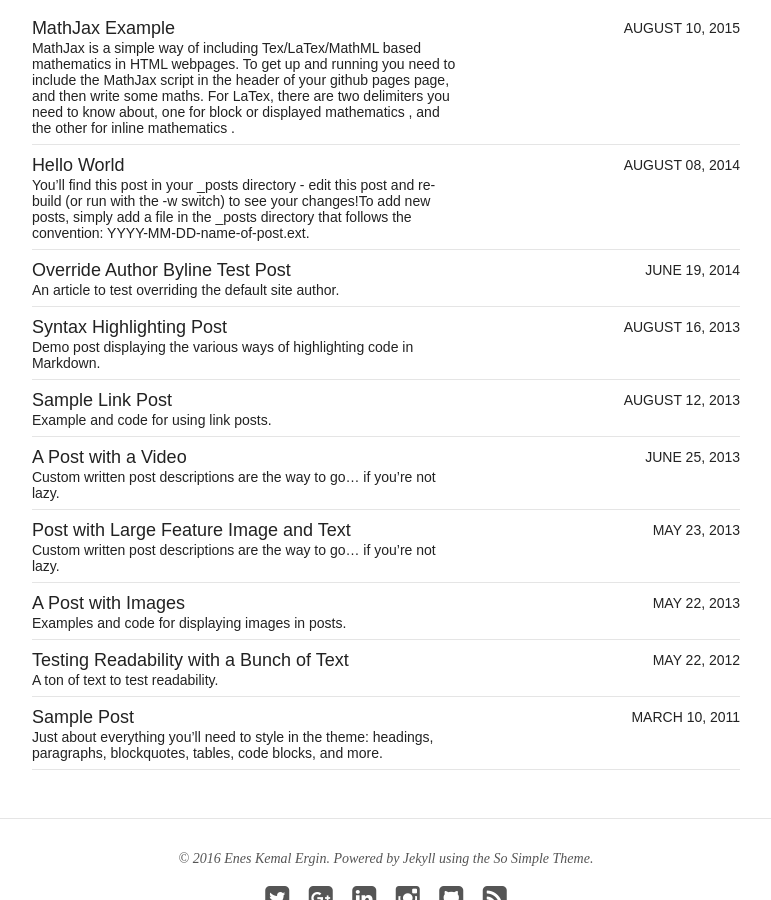
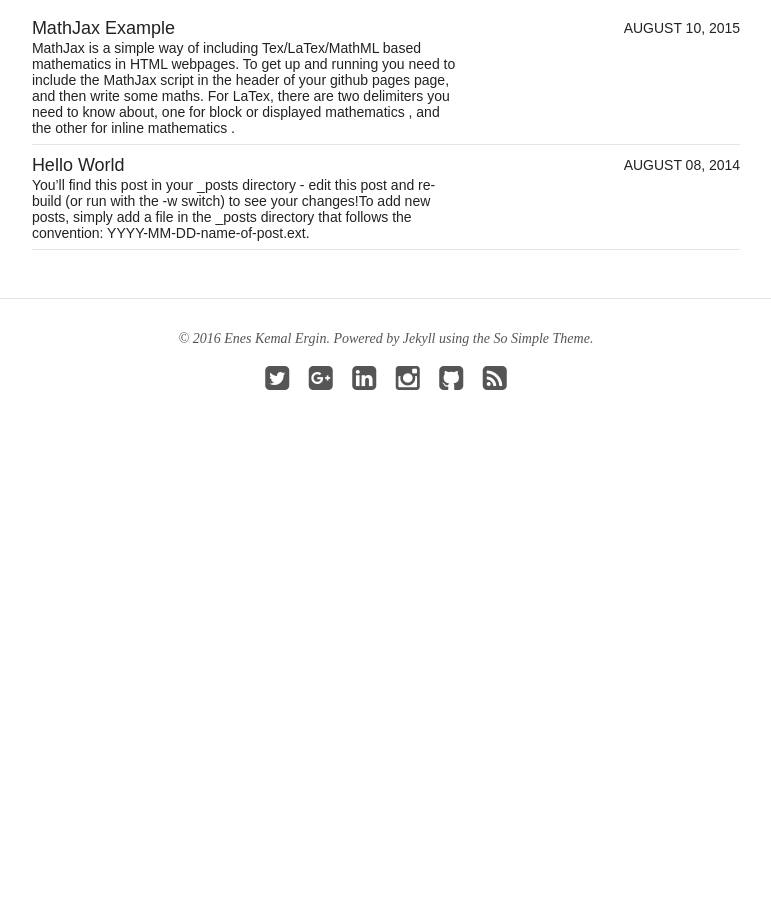
Before and after one commit to eneskemalergin/blog, a Jekyll site: the page built from index.html, in a window 1280 px wide and 900 px high, scrolled down 564 px. Shown: the whole window, without its empty margins (254-1025 px from the left). Built offline with Jekyll 4.4.1, drawn with Linux system fonts in a browser that asks for light colours; nearby versions of some CDN libraries; after the commit the page ends 1054 px from its top, so only the background shows below that.

Commit message:
Main page changed

```diff
--- a/_posts/articles/2011-03-10-sample-post.md
+++ /dev/null
@@ -1,96 +0,0 @@
----
-layout: post
-title: Sample Post
-excerpt: "Just about everything you'll need to style in the theme: headings, paragraphs, blockquotes, tables, code blocks, and more."
-modified: 2013-05-31
-categories: articles
-tags: [sample-post]
-image:
-  feature: so-simple-sample-image-1.jpg
-  credit: WeGraphics
-  creditlink: http://wegraphics.net/downloads/free-ultimate-blurred-background-pack/
-comments: true
-share: true
----
-
-Below is just about everything you'll need to style in the theme. Check the source code to see the many embedded elements within paragraphs.
-
-# Heading 1
-
-## Heading 2
-
-### Heading 3
-
-#### Heading 4
-
-##### Heading 5
-
-###### Heading 6
-
-### Body text
-
-Lorem ipsum dolor sit amet, test link adipiscing elit. **This is strong**. Nullam dignissim convallis est. Quisque aliquam.
-
-![Smithsonian Image]({{ site.url }}/images/3953273590_704e3899d5_m.jpg)
-{: .pull-right}
-
-*This is emphasized*. Donec faucibus. Nunc iaculis suscipit dui. 53 = 125. Water is H<sub>2</sub>O. Nam sit amet sem. Aliquam libero nisi, imperdiet at, tincidunt nec, gravida vehicula, nisl. The New York Times <cite>(That’s a citation)</cite>. <u>Underline</u>. Maecenas ornare tortor. Donec sed tellus eget sapien fringilla nonummy. Mauris a ante. Suspendisse quam sem, consequat at, commodo vitae, feugiat in, nunc. Morbi imperdiet augue quis tellus.
-
-HTML and <abbr title="cascading stylesheets">CSS<abbr> are our tools. Mauris a ante. Suspendisse quam sem, consequat at, commodo vitae, feugiat in, nunc. Morbi imperdiet augue quis tellus. Praesent mattis, massa quis luctus fermentum, turpis mi volutpat justo, eu volutpat enim diam eget metus.
-
-### Blockquotes
-
-> Lorem ipsum dolor sit amet, test link adipiscing elit. Nullam dignissim convallis est. Quisque aliquam.
-
-## List Types
-
-### Ordered Lists
-
-1. Item one
-   1. sub item one
-   2. sub item two
-   3. sub item three
-2. Item two
-
-### Unordered Lists
-
-* Item one
-* Item two
-* Item three
-
-## Tables
-
-| Header1 | Header2 | Header3 |
-|:--------|:-------:|--------:|
-| cell1   | cell2   | cell3   |
-| cell4   | cell5   | cell6   |
-|----
-| cell1   | cell2   | cell3   |
-| cell4   | cell5   | cell6   |
-|=====
-| Foot1   | Foot2   | Foot3   |
-{: .table}
-
-## Code Snippets
-
-Syntax highlighting via Pygments and Rouge
-
-{% highlight css %}
-#container {
-  float: left;
-  margin: 0 -240px 0 0;
-  width: 100%;
-}
-{% endhighlight %}
-
-Non Pygments/Rouge code example
-
-    <div id="awesome">
-        <p>This is great isn't it?</p>
-    </div>
-
-## Buttons
-
-Make any link standout more when applying the `.btn` class.
-
-<div markdown="0"><a href="http://mademistakes.com" class="btn">This is a button</a></div>
--- a/_posts/articles/2012-05-22-readability-post.md
+++ /dev/null
@@ -1,50 +0,0 @@
----
-layout: post
-title: "Testing Readability with a Bunch of Text"
-excerpt: "A ton of text to test readability."
-categories: articles
-tags: [sample-post, readability, test, intro]
-image:
-  feature: so-simple-sample-image-2.jpg
-  credit: WeGraphics
-  creditlink: http://wegraphics.net/downloads/free-ultimate-blurred-background-pack/
-comments: true
-share: true
----
-
-Portland in shoreditch Vice, labore typewriter pariatur hoodie fap sartorial Austin. Pinterest literally occupy Schlitz forage. Odio ad blue bottle vinyl, 90's narwhal commodo bitters pour-over nostrud. Ugh est hashtag in, fingerstache adipisicing laboris esse Pinterest shabby chic Portland. Shoreditch bicycle rights anim, flexitarian laboris put a bird on it vinyl cupidatat narwhal. Hashtag artisan skateboard, flannel Bushwick nesciunt salvia aute fixie do plaid post-ironic dolor McSweeney's. Cliche pour-over chambray nulla four loko skateboard sapiente hashtag.
-
-Vero laborum commodo occupy. Semiotics voluptate mumblecore pug. Cosby sweater ullamco quinoa ennui assumenda, sapiente occupy delectus lo-fi. Ea fashion axe Marfa cillum aliquip. Retro Bushwick keytar cliche. Before they sold out sustainable gastropub Marfa readymade, ethical Williamsburg skateboard brunch qui consectetur gentrify semiotics. Mustache cillum irony, fingerstache magna pour-over keffiyeh tousled selfies.
-
-## Cupidatat 90's lo-fi authentic try-hard
-
-In pug Portland incididunt mlkshk put a bird on it vinyl quinoa. Terry Richardson shabby chic +1, scenester Tonx excepteur tempor fugiat voluptate fingerstache aliquip nisi next level. Farm-to-table hashtag Truffaut, Odd Future ex meggings gentrify single-origin coffee try-hard 90's.
-
-* Sartorial hoodie
-* Labore viral forage
-* Tote bag selvage
-* DIY exercitation et id ugh tumblr church-key
-
-Incididunt umami sriracha, ethical fugiat VHS ex assumenda yr irure direct trade. Marfa Truffaut bicycle rights, kitsch placeat Etsy kogi asymmetrical. Beard locavore flexitarian, kitsch photo booth hoodie plaid ethical readymade leggings yr.
-
-Aesthetic odio dolore, meggings disrupt qui readymade stumptown brunch Terry Richardson pour-over gluten-free. Banksy american apparel in selfies, biodiesel flexitarian organic meh wolf quinoa gentrify banjo kogi. Readymade tofu ex, scenester dolor umami fingerstache occaecat fashion axe Carles jean shorts minim. Keffiyeh fashion axe nisi Godard mlkshk dolore. Lomo you probably haven't heard of them eu non, Odd Future Truffaut pug keytar meggings McSweeney's Pinterest cred. Etsy literally aute esse, eu bicycle rights qui meggings fanny pack. Gentrify leggings pug flannel duis.
-
-## Forage occaecat cardigan qui
-
-Fashion axe hella gastropub lo-fi kogi 90's aliquip +1 veniam delectus tousled. Cred sriracha locavore gastropub kale chips, iPhone mollit sartorial. Anim dolore 8-bit, pork belly dolor photo booth aute flannel small batch. Dolor disrupt ennui, tattooed whatever salvia Banksy sartorial roof party selfies raw denim sint meh pour-over. Ennui eu cardigan sint, gentrify iPhone cornhole.
-
-> Whatever velit occaecat quis deserunt gastropub, leggings elit tousled roof party 3 wolf moon kogi pug blue bottle ea. Fashion axe shabby chic Austin quinoa pickled laborum bitters next level, disrupt deep v accusamus non fingerstache.
-
-Tote bag asymmetrical elit sunt. Occaecat authentic Marfa, hella McSweeney's next level irure veniam master cleanse. Sed hoodie letterpress artisan wolf leggings, 3 wolf moon commodo ullamco. Anim occupy ea labore Terry Richardson. Tofu ex master cleanse in whatever pitchfork banh mi, occupy fugiat fanny pack Austin authentic. Magna fugiat 3 wolf moon, labore McSweeney's sustainable vero consectetur. Gluten-free disrupt enim, aesthetic fugiat jean shorts trust fund keffiyeh magna try-hard.
-
-## Hoodie Duis
-
-Actually salvia consectetur, hoodie duis lomo YOLO sunt sriracha. Aute pop-up brunch farm-to-table odio, salvia irure occaecat. Sriracha small batch literally skateboard. Echo Park nihil hoodie, aliquip forage artisan laboris. Trust fund reprehenderit nulla locavore. Stumptown raw denim kitsch, keffiyeh nulla twee dreamcatcher fanny pack ullamco 90's pop-up est culpa farm-to-table. Selfies 8-bit do pug odio.
-
-### Thundercats Ho!
-
-Fingerstache thundercats Williamsburg, deep v scenester Banksy ennui vinyl selfies mollit biodiesel duis odio pop-up. Banksy 3 wolf moon try-hard, sapiente enim stumptown deep v ad letterpress. Squid beard brunch, exercitation raw denim yr sint direct trade. Raw denim narwhal id, flannel DIY McSweeney's seitan. Letterpress artisan bespoke accusamus, meggings laboris consequat Truffaut qui in seitan. Sustainable cornhole Schlitz, twee Cosby sweater banh mi deep v forage letterpress flannel whatever keffiyeh. Sartorial cred irure, semiotics ethical sed blue bottle nihil letterpress.
-
-Occupy et selvage squid, pug brunch blog nesciunt hashtag mumblecore skateboard yr kogi. Ugh small batch swag four loko. Fap post-ironic qui tote bag farm-to-table american apparel scenester keffiyeh vero, swag non pour-over gentrify authentic pitchfork. Schlitz scenester lo-fi voluptate, tote bag irony bicycle rights pariatur vero Vice freegan wayfarers exercitation nisi shoreditch. Chambray tofu vero sed. Street art swag literally leggings, Cosby sweater mixtape PBR lomo Banksy non in pitchfork ennui McSweeney's selfies. Odd Future Banksy non authentic.
-
-Aliquip enim artisan dolor post-ironic. Pug tote bag Marfa, deserunt pour-over Portland wolf eu odio intelligentsia american apparel ugh ea. Sunt viral et, 3 wolf moon gastropub pug id. Id fashion axe est typewriter, mlkshk Portland art party aute brunch. Sint pork belly Cosby sweater, deep v mumblecore kitsch american apparel. Try-hard direct trade tumblr sint skateboard. Adipisicing bitters excepteur biodiesel, pickled gastropub aute veniam.
--- a/_posts/articles/2013-05-22-sample-post-images.md
+++ /dev/null
@@ -1,67 +0,0 @@
----
-layout: post
-title: "A Post with Images"
-excerpt: "Examples and code for displaying images in posts."
-categories: articles
-tags: [sample-post, images, test]
-comments: true
-share: true
----
-
-Here are some examples of what a post with images might look like. If you want to display two or three images next to each other responsively use `figure` with the appropriate `class`. Each instance of `figure` is auto-numbered and displayed in the caption.
-
-## Figures (for images or video)
-
-### One Up
-
-<figure>
-	<a href="http://farm9.staticflickr.com/8426/7758832526_cc8f681e48_b.jpg"><img src="http://farm9.staticflickr.com/8426/7758832526_cc8f681e48_c.jpg" alt="image"></a>
-	<figcaption><a href="http://www.flickr.com/photos/80901381@N04/7758832526/" title="Morning Fog Emerging From Trees by A Guy Taking Pictures, on Flickr">Morning Fog Emerging From Trees by A Guy Taking Pictures, on Flickr</a>.</figcaption>
-</figure>
-
-### Two Up
-
-Apply the `half` class like so to display two images side by side that share the same caption.
-
-{% highlight html %}
-<figure class="half">
-	<img src="/images/image-filename-1.jpg" alt="image">
-	<img src="/images/image-filename-2.jpg" alt="image">
-	<figcaption>Caption describing these two images.</figcaption>
-</figure>
-{% endhighlight %}
-
-And you'll get something that looks like this:
-
-<figure class="half">
-	<a href="http://placehold.it/1200x600.jpg"><img src="http://placehold.it/600x300.jpg" alt="image"></a>
-	<a href="http://placehold.it/1200x600.jpg"><img src="http://placehold.it/600x300.jpg" alt="image"></a>
-	<img src="http://placehold.it/600x300.jpg" alt="image">
-	<img src="http://placehold.it/600x300.jpg" alt="image">
-	<figcaption>Two images.</figcaption>
-</figure>
-
-### Three Up
-
-Apply the `third` class like so to display three images side by side that share the same caption.
-
-{% highlight html %}
-<figure class="third">
-	<a href="http://placehold.it/1200x600.jpg"><img src="http://placehold.it/600x300.jpg" alt="image"></a>
-	<a href="http://placehold.it/1200x600.jpg"><img src="http://placehold.it/600x300.jpg" alt="image"></a>
-	<a href="http://placehold.it/1200x600.jpg"><img src="http://placehold.it/600x300.jpg" alt="image"></a>
-	<figcaption>Caption describing these three images.</figcaption>
-</figure>
-{% endhighlight %}
-
-And you'll get something that looks like this:
-
-<figure class="third">
-	<a href="http://placehold.it/1200x600.jpg"><img src="http://placehold.it/600x300.jpg" alt="image"></a>
-	<a href="http://placehold.it/1200x600.jpg"><img src="http://placehold.it/600x300.jpg" alt="image"></a>
-	<a href="http://placehold.it/1200x600.jpg"><img src="http://placehold.it/600x300.jpg" alt="image"></a>
-	<a href="http://placehold.it/1200x600.jpg"><img src="http://placehold.it/600x300.jpg" alt="image"></a>
-	<a href="http://placehold.it/1200x600.jpg"><img src="http://placehold.it/600x300.jpg" alt="image"></a>
-	<a href="http://placehold.it/1200x600.jpg"><img src="http://placehold.it/600x300.jpg" alt="image"></a>
-	<figcaption>Three images.</figcaption>
-</figure>
--- a/_posts/articles/2013-05-23-readability-feature-post.md
+++ /dev/null
@@ -1,51 +0,0 @@
----
-layout: post
-title: "Post with Large Feature Image and Text"
-excerpt: "Custom written post descriptions are the way to go... if you're not lazy."
-categories: articles
-tags: [sample-post, readability]
-modified: 2013-06-30
-image:
-  feature: so-simple-sample-image-3.jpg
-  credit: WeGraphics
-  creditlink: http://wegraphics.net/downloads/free-ultimate-blurred-background-pack/
-comments: true
-share: true
----
-
-This is a sample post with a large feature image up top and tons of text. Odio ad blue bottle vinyl, 90's narwhal commodo bitters pour-over nostrud. Ugh est hashtag in, fingerstache adipisicing laboris esse Pinterest shabby chic Portland. Shoreditch bicycle rights anim, flexitarian laboris put a bird on it vinyl cupidatat narwhal. Hashtag artisan skateboard, flannel Bushwick nesciunt salvia aute fixie do plaid post-ironic dolor McSweeney's. Cliche pour-over chambray nulla four loko skateboard sapiente hashtag.
-
-Vero laborum commodo occupy. Semiotics voluptate mumblecore pug. Cosby sweater ullamco quinoa ennui assumenda, sapiente occupy delectus lo-fi. Ea fashion axe Marfa cillum aliquip. Retro Bushwick keytar cliche. Before they sold out sustainable gastropub Marfa readymade, ethical Williamsburg skateboard brunch qui consectetur gentrify semiotics. Mustache cillum irony, fingerstache magna pour-over keffiyeh tousled selfies.
-
-## Cupidatat 90's lo-fi authentic try-hard
-
-In pug Portland incididunt mlkshk put a bird on it vinyl quinoa. Terry Richardson shabby chic +1, scenester Tonx excepteur tempor fugiat voluptate fingerstache aliquip nisi next level. Farm-to-table hashtag Truffaut, Odd Future ex meggings gentrify single-origin coffee try-hard 90's.
-
-* Sartorial hoodie
-* Labore viral forage
-* Tote bag selvage
-* DIY exercitation et id ugh tumblr church-key
-
-Incididunt umami sriracha, ethical fugiat VHS ex assumenda yr irure direct trade. Marfa Truffaut bicycle rights, kitsch placeat Etsy kogi asymmetrical. Beard locavore flexitarian, kitsch photo booth hoodie plaid ethical readymade leggings yr.
-
-Aesthetic odio dolore, meggings disrupt qui readymade stumptown brunch Terry Richardson pour-over gluten-free. Banksy american apparel in selfies, biodiesel flexitarian organic meh wolf quinoa gentrify banjo kogi. Readymade tofu ex, scenester dolor umami fingerstache occaecat fashion axe Carles jean shorts minim. Keffiyeh fashion axe nisi Godard mlkshk dolore. Lomo you probably haven't heard of them eu non, Odd Future Truffaut pug keytar meggings McSweeney's Pinterest cred. Etsy literally aute esse, eu bicycle rights qui meggings fanny pack. Gentrify leggings pug flannel duis.
-
-## Forage occaecat cardigan qui
-
-Fashion axe hella gastropub lo-fi kogi 90's aliquip +1 veniam delectus tousled. Cred sriracha locavore gastropub kale chips, iPhone mollit sartorial. Anim dolore 8-bit, pork belly dolor photo booth aute flannel small batch. Dolor disrupt ennui, tattooed whatever salvia Banksy sartorial roof party selfies raw denim sint meh pour-over. Ennui eu cardigan sint, gentrify iPhone cornhole.
-
-> Whatever velit occaecat quis deserunt gastropub, leggings elit tousled roof party 3 wolf moon kogi pug blue bottle ea. Fashion axe shabby chic Austin quinoa pickled laborum bitters next level, disrupt deep v accusamus non fingerstache.
-
-Tote bag asymmetrical elit sunt. Occaecat authentic Marfa, hella McSweeney's next level irure veniam master cleanse. Sed hoodie letterpress artisan wolf leggings, 3 wolf moon commodo ullamco. Anim occupy ea labore Terry Richardson. Tofu ex master cleanse in whatever pitchfork banh mi, occupy fugiat fanny pack Austin authentic. Magna fugiat 3 wolf moon, labore McSweeney's sustainable vero consectetur. Gluten-free disrupt enim, aesthetic fugiat jean shorts trust fund keffiyeh magna try-hard.
-
-## Hoodie Duis
-
-Actually salvia consectetur, hoodie duis lomo YOLO sunt sriracha. Aute pop-up brunch farm-to-table odio, salvia irure occaecat. Sriracha small batch literally skateboard. Echo Park nihil hoodie, aliquip forage artisan laboris. Trust fund reprehenderit nulla locavore. Stumptown raw denim kitsch, keffiyeh nulla twee dreamcatcher fanny pack ullamco 90's pop-up est culpa farm-to-table. Selfies 8-bit do pug odio.
-
-### Thundercats Ho!
-
-Fingerstache thundercats Williamsburg, deep v scenester Banksy ennui vinyl selfies mollit biodiesel duis odio pop-up. Banksy 3 wolf moon try-hard, sapiente enim stumptown deep v ad letterpress. Squid beard brunch, exercitation raw denim yr sint direct trade. Raw denim narwhal id, flannel DIY McSweeney's seitan. Letterpress artisan bespoke accusamus, meggings laboris consequat Truffaut qui in seitan. Sustainable cornhole Schlitz, twee Cosby sweater banh mi deep v forage letterpress flannel whatever keffiyeh. Sartorial cred irure, semiotics ethical sed blue bottle nihil letterpress.
-
-Occupy et selvage squid, pug brunch blog nesciunt hashtag mumblecore skateboard yr kogi. Ugh small batch swag four loko. Fap post-ironic qui tote bag farm-to-table american apparel scenester keffiyeh vero, swag non pour-over gentrify authentic pitchfork. Schlitz scenester lo-fi voluptate, tote bag irony bicycle rights pariatur vero Vice freegan wayfarers exercitation nisi shoreditch. Chambray tofu vero sed. Street art swag literally leggings, Cosby sweater mixtape PBR lomo Banksy non in pitchfork ennui McSweeney's selfies. Odd Future Banksy non authentic.
-
-Aliquip enim artisan dolor post-ironic. Pug tote bag Marfa, deserunt pour-over Portland wolf eu odio intelligentsia american apparel ugh ea. Sunt viral et, 3 wolf moon gastropub pug id. Id fashion axe est typewriter, mlkshk Portland art party aute brunch. Sint pork belly Cosby sweater, deep v mumblecore kitsch american apparel. Try-hard direct trade tumblr sint skateboard. Adipisicing bitters excepteur biodiesel, pickled gastropub aute veniam.
--- a/_posts/articles/2013-06-25-video-post.md
+++ /dev/null
@@ -1,23 +0,0 @@
----
-layout: post
-title: "A Post with a Video"
-excerpt: "Custom written post descriptions are the way to go... if you're not lazy."
-categories: articles
-tags: [sample-post, video]
-comments: true
-share: true
----
-
-<iframe width="560" height="315" src="//www.youtube.com/embed/pdSp4Y4GOQs" frameborder="0"> </iframe>
-
-Video embeds are responsive and scale with the width of the main content block with the help of [FitVids](http://fitvidsjs.com/).
-
-Not sure if this only effects Kramdown or if it's an issue with Markdown in general. But adding YouTube video embeds causes errors when building your Jekyll site. To fix add a space between the `<iframe>` tags and remove `allowfullscreen`. Example below:
-
-{% highlight html %}
-<iframe width="560" height="315" src="http://www.youtube.com/embed/PWf4WUoMXwg" frameborder="0"> </iframe>
-{% endhighlight %}
-
-And here's a Vimeo embed for testing purposes.
-
-<iframe src="//player.vimeo.com/video/98146708?title=0&amp;byline=0" width="500" height="281" frameborder="0"> </iframe>
--- a/_posts/articles/2013-08-12-sample-link-post.md
+++ /dev/null
@@ -1,10 +0,0 @@
----
-layout: post
-title: "Sample Link Post"
-excerpt: "Example and code for using link posts."
-categories: articles
-tags: [sample-post, link-post]
-link: http://mademistakes.com
----
-
-So Simple Theme now supports **link posts**, made famous by John Gruber. To activate just add `link: http://url-you-want-linked` to the post's YAML front matter and you're done.
--- a/_posts/articles/2013-08-16-code-highlighting-post.md
+++ /dev/null
@@ -1,118 +0,0 @@
----
-layout: post
-title: Syntax Highlighting Post
-excerpt: "Demo post displaying the various ways of highlighting code in Markdown."
-categories: articles
-tags: [sample-post, code, highlighting]
-image:
-  feature: so-simple-sample-image-5.jpg
-  credit: WeGraphics
-  creditlink: http://wegraphics.net/downloads/free-ultimate-blurred-background-pack/
-comments: true
-share: true
----
-
-Syntax highlighting is a feature that displays source code, in different colors and fonts according to the category of terms. This feature facilitates writing in a structured language such as a programming language or a markup language as both structures and syntax errors are visually distinct. Highlighting does not affect the meaning of the text itself; it is intended only for human readers.[^1]
-
-[^1]: <http://en.wikipedia.org/wiki/Syntax_highlighting>
-
-### Highlighted Code Blocks
-
-To modify styling and highlight colors edit `/_sass/_syntax.scss`.
-
-{% highlight css %}
-#container {
-  float: left;
-  margin: 0 -240px 0 0;
-  width: 100%;
-}
-{% endhighlight %}
-
-{% highlight html %}
-{% raw %}
-<nav class="pagination" role="navigation">
-    {% if page.previous %}
-        <a href="{{ site.url }}{{ page.previous.url }}" class="btn" title="{{ page.previous.title }}">Previous article</a>
-    {% endif %}
-    {% if page.next %}
-        <a href="{{ site.url }}{{ page.next.url }}" class="btn" title="{{ page.next.title }}">Next article</a>
-    {% endif %}
-</nav><!-- /.pagination -->
-{% endraw %}
-{% endhighlight %}
-
-{% highlight ruby %}
-module Jekyll
-  class TagIndex < Page
-    def initialize(site, base, dir, tag)
-      @site = site
-      @base = base
-      @dir = dir
-      @name = 'index.html'
-      self.process(@name)
-      self.read_yaml(File.join(base, '_layouts'), 'tag_index.html')
-      self.data['tag'] = tag
-      tag_title_prefix = site.config['tag_title_prefix'] || 'Tagged: '
-      tag_title_suffix = site.config['tag_title_suffix'] || '&#8211;'
-      self.data['title'] = "#{tag_title_prefix}#{tag}"
-      self.data['description'] = "An archive of posts tagged #{tag}."
-    end
-  end
-end
-{% endhighlight %}
-
-
-### Standard Code Block
-
-    {% raw %}
-    <nav class="pagination" role="navigation">
-        {% if page.previous %}
-            <a href="{{ site.url }}{{ page.previous.url }}" class="btn" title="{{ page.previous.title }}">Previous article</a>
-        {% endif %}
-        {% if page.next %}
-            <a href="{{ site.url }}{{ page.next.url }}" class="btn" title="{{ page.next.title }}">Next article</a>
-        {% endif %}
-    </nav><!-- /.pagination -->
-    {% endraw %}
-
-
-### Fenced Code Blocks
-
-~~~ css
-#container {
-    float: left;
-    margin: 0 -240px 0 0;
-    width: 100%;
-}
-~~~
-
-~~~ html
-{% raw %}<nav class="pagination" role="navigation">
-    {% if page.previous %}
-        <a href="{{ site.url }}{{ page.previous.url }}" class="btn" title="{{ page.previous.title }}">Previous article</a>
-    {% endif %}
-    {% if page.next %}
-        <a href="{{ site.url }}{{ page.next.url }}" class="btn" title="{{ page.next.title }}">Next article</a>
-    {% endif %}
-</nav><!-- /.pagination -->{% endraw %}
-~~~
-
-~~~ ruby
-module Jekyll
-  class TagIndex < Page
-    def initialize(site, base, dir, tag)
-      @site = site
-      @base = base
-      @dir = dir
-      @name = 'index.html'
-      self.process(@name)
-      self.read_yaml(File.join(base, '_layouts'), 'tag_index.html')
-      self.data['tag'] = tag
-      tag_title_prefix = site.config['tag_title_prefix'] || 'Tagged: '
-      tag_title_suffix = site.config['tag_title_suffix'] || '&#8211;'
-      self.data['title'] = "#{tag_title_prefix}#{tag}"
-      self.data['description'] = "An archive of posts tagged #{tag}."
-    end
-  end
-end
-~~~
--- a/_posts/articles/2014-06-19-author-override.md
+++ /dev/null
@@ -1,49 +0,0 @@
----
-layout: post
-title: "Override Author Byline Test Post"
-excerpt: "An article to test overriding the default site author."
-categories: articles
-tags: [sample-post, readability, test]
-author: billy_rick
-comments: true
-share: true
-image:
-  feature: so-simple-sample-image-7.jpg
-  credit: WeGraphics
-  creditlink: http://wegraphics.net/downloads/free-ultimate-blurred-background-pack/
----
-
-For those of you who may have content written by multiple authors on your site you can now assign different authors to each post if desired.
-
-Previously the theme used a global author for the entire site and those attributes would be used in all bylines, social networking links, Twitter Card attribution, and Google Authorship. These `owner` variables were defined in `config.yml`
-
-Start by modifying or creating a new `authors.yml` file in the `_data` folder and add your authors using the following format.
-
-{% highlight yaml %}
-# Authors
-
-billy_rick:
-  name: Billy Rick
-  web: http://thewhip.com
-  email: billy@rick.com
-  bio: "What do you want, jewels? I am a very extravagant man."
-  avatar: bio-photo-2.jpg
-  twitter: extravagantman
-  google:
-    plus: BillyRick
-
-cornelius_fiddlebone:
-  name: Cornelius Fiddlebone
-  email: cornelius@thewhip.com
-  bio: "I ordered what?"
-  avatar: bio-photo.jpg
-  twitter: rhymeswithsackit
-  google:
-    plus: CorneliusFiddlebone
-{% endhighlight %}
-
-To assign Billy Rick as an author for our post. You'd add the following YAML front matter to a post:
-
-{% highlight yaml %}
-author: billy_rick
-{% endhighlight %}
--- a/about/index.md
+++ /dev/null
@@ -1,26 +0,0 @@
----
-layout: page
-title: About the Jekyll Theme
-excerpt: "So Simple is a responsive Jekyll theme for your words and images."
-modified: 2014-08-08T19:44:38.564948-04:00
-image:
-  feature: so-simple-sample-image-4.jpg
-  credit: WeGraphics
-  creditlink: http://wegraphics.net/downloads/free-ultimate-blurred-background-pack/
----
-
-Looking for a simple, responsive, theme for your Jekyll powered blog? Well look no further. Here be **So Simple Theme**, the follow up to [**Minimal Mistakes**](http://mmistakes.github.io/minimal-mistakes) --- by designer slash illustrator [Michael Rose](http://mademistakes.com).
-
-## So Simple Theme is all about:
-
-* Responsive templates. Looking good on mobile, tablet, and desktop.
-* Gracefully degrading in older browsers. Compatible with Internet Explorer 9+ and all modern browsers.
-* Minimal embellishments and subtle animations.
-* Optional large feature images for posts and pages.
-* [Custom 404 page]({{ site.url }}/404.html) to get you started.
-* [Simple site search](https://github.com/christian-fei/Simple-Jekyll-Search)
-* Support for Disqus Comments
-
-<a markdown="0" href="{{ site.url }}/theme-setup" class="btn">Install So Simple Theme</a>
-
-[^1]: Example: *domain.com/category-name/post-title*
--- a/index.html
+++ b/index.html
@@ -6,7 +6,7 @@ search_omit: true
 ---
 
 <ul class="post-list">
-{% for post in site.posts limit:10 %}
+{% for post in site.categories.blog %}
   <li><article><a href="{{ site.url }}{{ post.url }}">{{ post.title }} <span class="entry-date"><time datetime="{{ post.date | date_to_xmlschema }}">{{ post.date | date: "%B %d, %Y" }}</time></span>{% if post.excerpt %} <span class="excerpt">{{ post.excerpt | remove: '\[ ... \]' | remove: '\( ... \)' | markdownify | strip_html | strip_newlines | escape_once }}</span>{% endif %}</a></article></li>
 {% endfor %}
 </ul>
```
